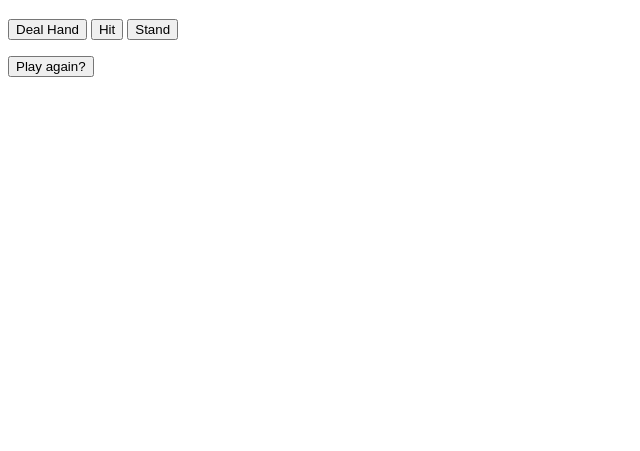
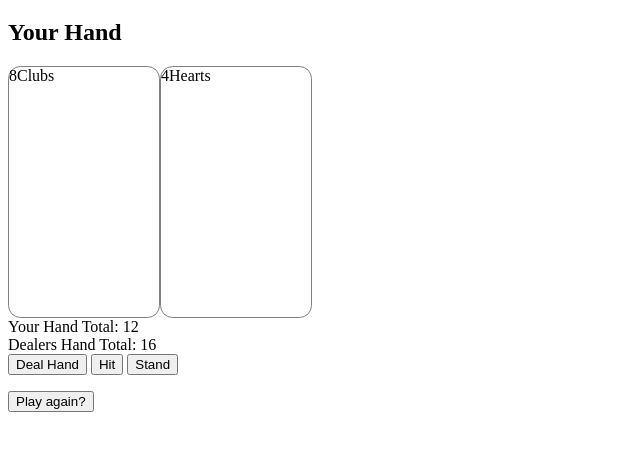
Before and after one commit to DortaEdward/blackjack-game, a plain HTML site: page index.html in a window 1280 px wide. Both pictures are taken after a click on the button "Deal Hand". Shown: the part 61-512 px from the top of the page, without its empty margins (0-640 px from the left). Drawn offline with Linux system fonts and the light colour scheme.

Commit message:
Functionality is compelte just need to finish css

```diff
--- a/app.js
+++ b/app.js
@@ -29,6 +29,38 @@ class Player{
     constructor(){
         this.hand = [];
     };
+
+    drawCards(){
+        const playerHand = document.getElementsByClassName('player-hand')[0];
+        playerHand.style.cssText ='display:flex;'
+        playerHand.innerHTML = "";
+        this.hand.forEach(card =>{
+            const newCard = document.createElement('div');
+            newCard.className = `card rank-${card.number} ${card.suit}`;
+            newCard.style.cssText = "width:150px; height:250px;border:1px solid gray; border-radius:12.5px;display:flex;flex-direction:column";
+
+            const cardTop = document.createElement('div');
+            cardTop.style.cssText = "display:flex;"
+            const cardMid = document.createElement('div');
+            cardTop.style.cssText = "display:flex;"
+            const cardLeft = document.createElement('div');
+            cardTop.style.cssText = "display:flex;"
+
+
+
+            const cardNumber = document.createElement('div');
+            cardNumber.className='number';
+            cardNumber.textContent=`${card.number}`;
+            const cardSuit = document.createElement('div');
+            cardSuit.className='suit';
+            cardSuit.textContent=`${card.suit}`;
+
+            cardTop.appendChild(cardNumber);
+            cardTop.appendChild(cardSuit);
+            newCard.appendChild(cardTop);
+            playerHand.appendChild(newCard);
+        })
+    };
 };
 
 class Dealer extends Player{
@@ -57,7 +89,6 @@ class Dealer extends Player{
             this.hand.push(this.deck[0]);
             this.deck.shift();
         }
-        console.log('Dealer Hand: ',this.hand);
 
         return playerDealt
     };
@@ -67,43 +98,54 @@ class Dealer extends Player{
         this.deck.shift();
         return hit;
     };
-    evaluate(hand){
+    evaluate(playerHand){
         let sum = 0;
-        for(let i = 0; i<hand.length;i++){
-            sum += hand[i].number
+        let dealerSum = 0;
+        for(let i = 0; i<playerHand.length;i++){
+            sum += playerHand[i].number
         };
-        console.log(`The sum of your hand is ${sum}`);
-        if(sum === 21){
-            console.log('You WON')
-        }else if(sum > 21){
-            console.log('You LOST')
+        for(let i = 0; i<this.hand.length;i++){
+            dealerSum += this.hand[i].number
+        };
+
+        // get user and dealers sum divs and update
+        const playerSumDiv = document.getElementById('player-sum');
+        const dealerSumDiv = document.getElementById('dealer-sum');
+
+        playerSumDiv.textContent=`Your Hand Total: ${sum}`;
+        dealerSumDiv.textContent=`Dealers Hand Total: ${dealerSum}`;
+
+
+        if (sum ===21){
+            alert('You Win',sum);
+        }else if(dealerSum ===21){
+            alert("You lose",dealerSum);
+        }else if(sum >21){
+            alert('You lose',sum);
+        }else if(dealerSum >21){
+            alert('You Win',dealerSum);
         }
+
 
     };
 
-    stand(){
-        console.log('Stand')
+    stand(playerHand){
+        const card = this.hit();
+        this.hand.push(card);
+        this.evaluate(playerHand);
     }
-
-
 };
 
+const game = () =>{
 
-// need to evaluate game state to see if player wins or not
-// Need to make a dealer hand
-
-const game = () =>{
-    let win = false;
-    let lose = false;
-
+    // Game Start
     const deck = new Deck();
     const player = new Player();
     const dealer = new Dealer(deck.deck);
     deck.createDeck();
     dealer.shuffleDeck();
-    // need to check if win/lose state is true or false
-    // evalute both hands and if user stands dealer must hit
 
+    // button events
     const dealBtn = document.querySelector('#deal');
     dealBtn.onclick = () =>{
         if(player.hand.length <=0){
@@ -111,9 +153,8 @@ const game = () =>{
             for(let i =0;i<dealtHand.length;i++){
                 player.hand.push(dealtHand[i])
             }
-            console.log(player.hand);
+            player.drawCards();
             dealer.evaluate(player.hand);
-
         }else{
             console.log('You cant have a new hand dealt till next round!')
         }
@@ -124,15 +165,88 @@ const game = () =>{
         if(player.hand.length != 0){
             const card =  dealer.hit();
             player.hand.push(card);
-            console.log(player.hand);
+            player.drawCards();
             dealer.evaluate(player.hand);
         }else{
             console.log('CANT HIT!');
         }
+    };
 
+    const standBtn = document.getElementById('stand');
+    standBtn.onclick= () =>{
+        if(player.hand.length != 0){
+            dealer.stand(player.hand)
+        }else{
+            console.log('CANT Stand!');
+        }
     };
 
 
 };
 
+
 game();
+
+
+/*
+    need to make a card div
+    give the css based on the cards info
+    append to player hand div
+
+    classlists:
+    card rank-1 spades
+    card rank-2 spades
+    card rank-3 spades
+    card rank-4 spades
+    card rank-5 spades
+    card rank-6 spades
+    card rank-7 spades
+    card rank-8 spades
+    card rank-9 spades
+    card rank-10 spades
+    card rank-11 spades
+    card rank-12 spades
+    card rank-13 spades
+
+    card rank-1 hearts
+    card rank-2 hearts
+    card rank-3 hearts
+    card rank-4 hearts
+    card rank-5 hearts
+    card rank-6 hearts
+    card rank-7 hearts
+    card rank-8 hearts
+    card rank-9 hearts
+    card rank-10 hearts
+    card rank-11 hearts
+    card rank-12 hearts
+    card rank-13 hearts
+
+    card rank-1 clubs
+    card rank-2 clubs
+    card rank-3 clubs
+    card rank-4 clubs
+    card rank-5 clubs
+    card rank-6 clubs
+    card rank-7 clubs
+    card rank-8 clubs
+    card rank-9 clubs
+    card rank-10 clubs
+    card rank-11 clubs
+    card rank-12 clubs
+    card rank-13 clubs
+
+    card rank-1 diamonds
+    card rank-2 diamonds
+    card rank-3 diamonds
+    card rank-4 diamonds
+    card rank-5 diamonds
+    card rank-6 diamonds
+    card rank-7 diamonds
+    card rank-8 diamonds
+    card rank-9 diamonds
+    card rank-10 diamonds
+    card rank-11 diamonds
+    card rank-12 diamonds
+    card rank-13 diamonds
+*/
--- a/index.html
+++ b/index.html
@@ -10,9 +10,21 @@
 <body>
     <h1>Black Jack Game</h1>
     <div id='game'>
+
         <div className='card-section'>
+            <div class="dealer-hand">
 
+            </div>
+            <div class="player-side">
+                <h2>Your Hand</h2>
+                <div class="player-hand"></div>
+            </div>
         </div>
+        <div class="">
+            <div id="player-sum"></div>
+            <div id="dealer-sum"></div>
+        </div>
+
         <button id='deal'>Deal Hand</button>
         <button id='hit'>Hit</button>
         <button id='stand'>Stand</button>
@@ -24,6 +36,6 @@
         </div>
     </div>
 
-    <script src='/app.js'></script>
+    <script src='app.js'></script>
 </body>
 </html>
```
Also changed, not shown: 1 other file.
